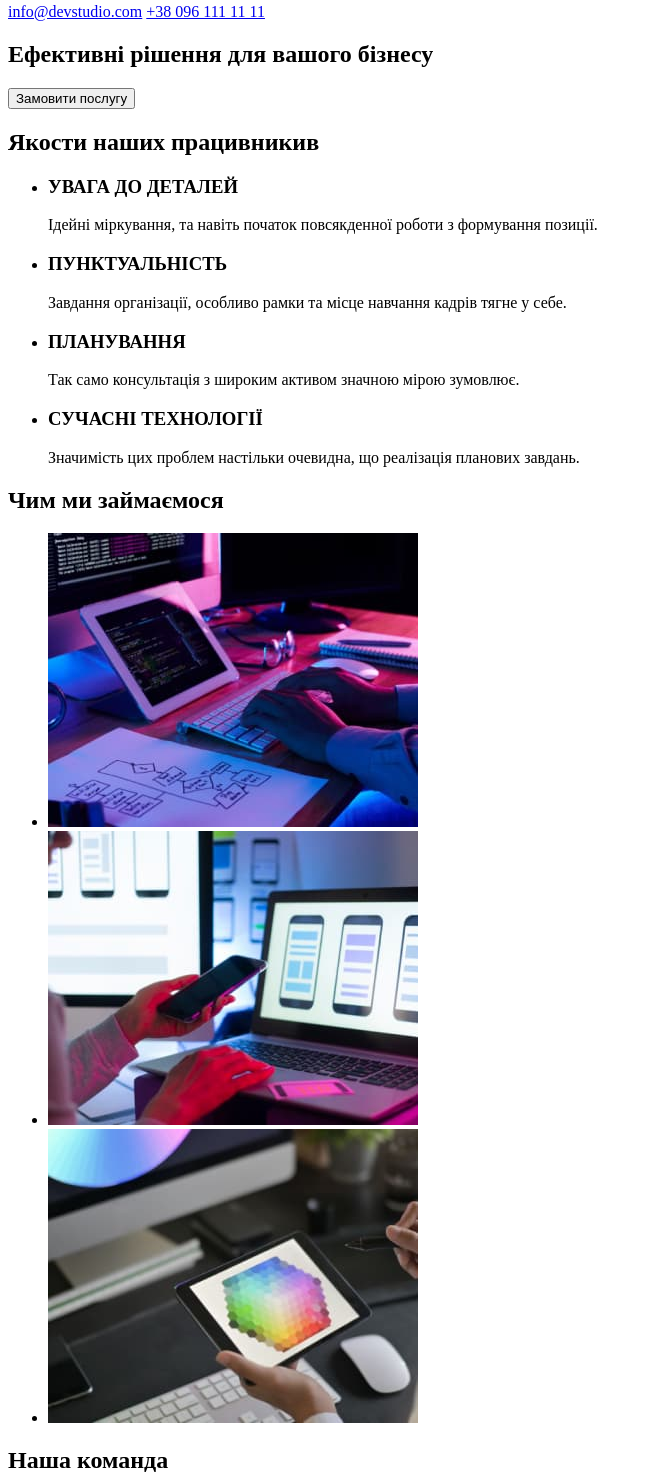
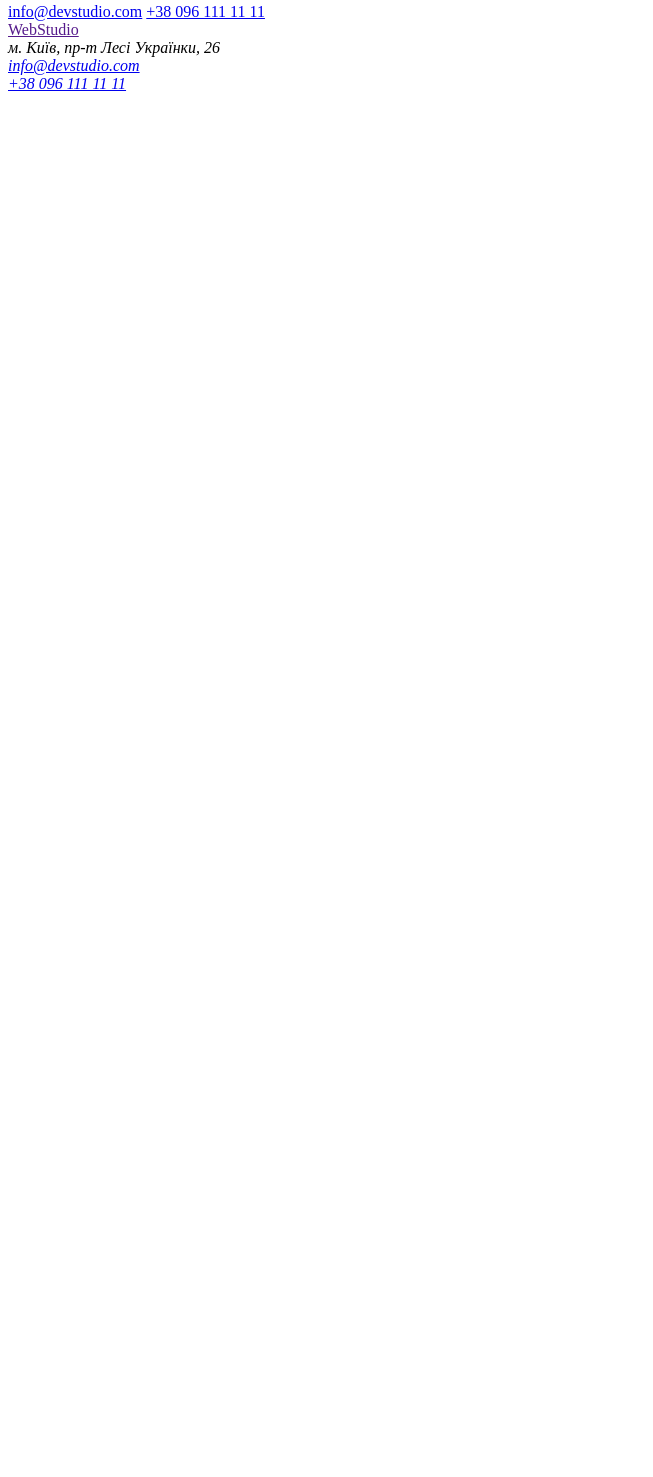
Before and after one commit to Vas2306/goit-markup-hw-02, a plain HTML site: page index.html in a window 1280 px wide. Shown: the part 109-1586 px from the top of the page, without its empty margins (0-653 px from the left). After the commit the page ends 800 px from the top, so only its background shows below. Drawn offline with Linux system fonts and the light colour scheme.

Commit message:
delete main
Удаление всех section (оставляем header and footer)

```diff
--- a/index.html
+++ b/index.html
@@ -20,101 +20,7 @@
       <a href="tel:+380961111111">+38 096 111 11 11</a>
     </header>
     <main>
-      <!-- Секция Герой -->
-      <section>
-        <h1>Ефективні рішення для вашого бізнесу</h1>
-        <button type="button">Замовити послугу</button>
-      </section>
-      <!-- Качества наших работников -->
-      <section>
-        <h2>Якости наших працивникив</h2>
-        <ul>
-          <li>
-            <h3>УВАГА ДО ДЕТАЛЕЙ</h3>
-            <p>
-              Ідейні міркування, та навіть початок повсякденної роботи з
-              формування позиції.
-            </p>
-          </li>
-          <li>
-            <h3>ПУНКТУАЛЬНІСТЬ</h3>
-            <p>
-              Завдання організації, особливо рамки та місце навчання кадрів
-              тягне у себе.
-            </p>
-          </li>
-          <li>
-            <h3>ПЛАНУВАННЯ</h3>
-            <p>
-              Так само консультація з широким активом значною мірою зумовлює.
-            </p>
-          </li>
-          <li>
-            <h3>СУЧАСНІ ТЕХНОЛОГІЇ</h3>
-            <p>
-              Значимість цих проблем настільки очевидна, що реалізація планових
-              завдань.
-            </p>
-          </li>
-        </ul>
-      </section>
-      <!-- Чем мы занимаемся -->
-      <section>
-        <h2>Чим ми займаємося</h2>
-        <ul>
-          <li>
-            <img
-              src="./images/box01.jpg"
-              alt="Людина працюэ за ноутом"
-              width="370"
-            />
-          </li>
-          <li>
-            <img
-              src="./images/box02.jpg"
-              alt="Людина працюэ за ноутом"
-              width="370"
-            />
-          </li>
-          <li>
-            <img
-              src="./images/box03.jpg"
-              alt="Людина працюэ за ноутом"
-              width="370"
-            />
-          </li>
-        </ul>
-      </section>
-      <!-- Наша команда -->
-      <section>
-        <h2>Наша команда</h2>
-        <ul>
-          <li>
-            <img
-              src="./images/demianenko.jpg"
-              alt="фото Демьяненко"
-              width="270"
-            />
-            <h3>Ігор Дем'яненко</h3>
-            <p>Product Designer</p>
-          </li>
-          <li>
-            <img src="./images/repina.jpg" alt="фото Репиной" width="270" />
-            <h3>Ольга Рєпіна</h3>
-            <p>Frontend Developer</p>
-          </li>
-          <li>
-            <img src="./images/tarasov.jpg" alt="фото Тарасова" width="270" />
-            <h3>Микола Тарасов</h3>
-            <p>Marketing</p>
-          </li>
-          <li>
-            <img src="./images/ermakov.jpg" alt="фото Ермакова" width="270" />
-            <h3>Михайло Єрмаков</h3>
-            <p>UI Designer</p>
-          </li>
-        </ul>
-      </section>
+
     </main>
     <footer>
       <a href=""><span>Web</span>Studio</a>
```
